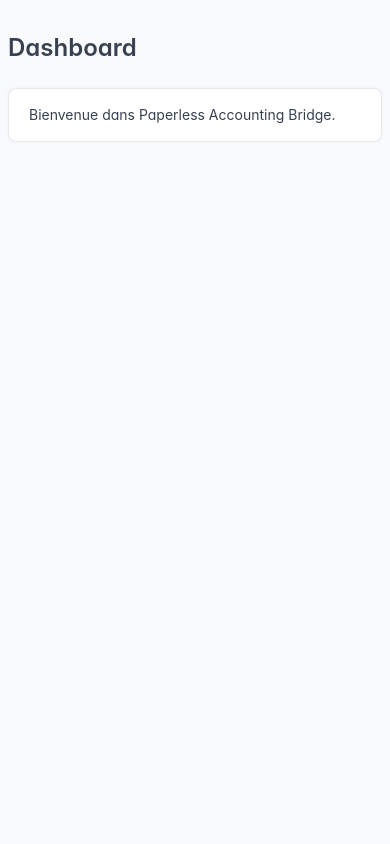
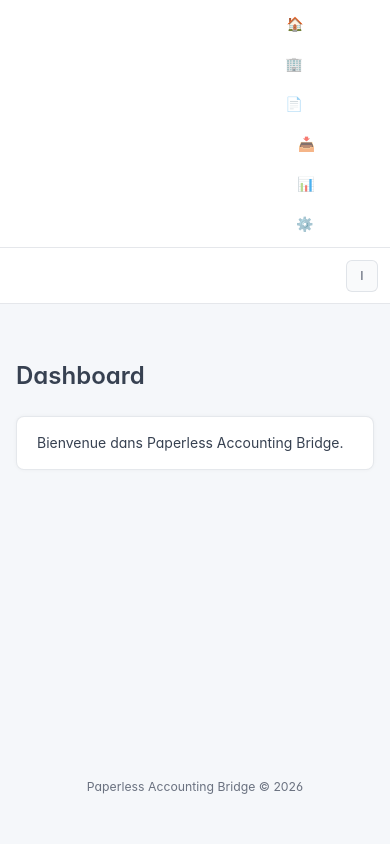
Before and after one commit to imad74/paperless-accounting-bridge, a Django app: page / in a window 390 px wide. Run offline with Django 5.2, Linux system fonts and the light colour scheme; some libraries are stand-ins or nearby versions.

Commit message:
Application shell with Tabler layout

```diff
--- a/backend/templates/base.html
+++ b/backend/templates/base.html
@@ -1,22 +1,46 @@
 {% load static %}
 <!doctype html>
 <html lang="fr">
+
 <head>
     <meta charset="utf-8">
     <meta name="viewport" content="width=device-width, initial-scale=1">
 
     <title>{% block title %}Paperless Accounting Bridge{% endblock %}</title>
 
-    <link rel="stylesheet"
-          href="{% static 'vendor/tabler/css/tabler.min.css' %}">
+    <link rel="stylesheet" href="{% static 'vendor/tabler/css/tabler.min.css' %}">
+    <link rel="stylesheet" href="{% static 'css/pab.css' %}">
 </head>
 
 <body>
 
-{% block body %}
-{% endblock %}
+<div class="page">
+
+    {% include "includes/sidebar.html" %}
+
+    <div class="page-wrapper">
+
+        {% include "includes/navbar.html" %}
+
+        <div class="page-body">
+            <div class="container-xl">
+
+                {% include "includes/messages.html" %}
+
+                {% block body %}
+                {% endblock %}
+
+            </div>
+        </div>
+
+        {% include "includes/footer.html" %}
+
+    </div>
+
+</div>
 
 <script src="{% static 'vendor/tabler/js/tabler.min.js' %}"></script>
+<script src="{% static 'js/pab.js' %}"></script>
 
 </body>
 </html>
--- a/backend/templates/footer.html
+++ /dev/null
@@ -1,5 +0,0 @@
-<footer class="text-center text-muted py-3">
-
-    Paperless Accounting Bridge © 2026
-
-</footer>
--- /dev/null
+++ b/backend/templates/includes/footer.html
@@ -0,0 +1,7 @@
+<footer class="footer footer-transparent mt-auto">
+    <div class="container-xl text-center py-3">
+        <small class="text-secondary">
+            Paperless Accounting Bridge © 2026
+        </small>
+    </div>
+</footer>
--- /dev/null
+++ b/backend/templates/includes/messages.html
@@ -0,0 +1,7 @@
+{% if messages %}
+    {% for message in messages %}
+        <div class="alert alert-{{ message.tags }} mt-3">
+            {{ message }}
+        </div>
+    {% endfor %}
+{% endif %}
--- /dev/null
+++ b/backend/templates/includes/navbar.html
@@ -0,0 +1,45 @@
+<header class="navbar navbar-expand-md d-print-none">
+    <div class="container-xl">
+
+        <div class="navbar-nav flex-row ms-auto">
+
+            <div class="nav-item dropdown">
+                <a href="#" class="nav-link d-flex lh-1 text-reset" data-bs-toggle="dropdown">
+
+                    <span class="avatar avatar-sm">
+                        I
+                    </span>
+
+                    <div class="d-none d-xl-block ps-2">
+                        <div>Imad</div>
+                        <div class="mt-1 small text-secondary">
+                            Administrator
+                        </div>
+                    </div>
+
+                </a>
+
+                <div class="dropdown-menu dropdown-menu-end dropdown-menu-arrow">
+
+                    <a href="#" class="dropdown-item">
+                        Mon profil
+                    </a>
+
+                    <a href="/admin/" class="dropdown-item">
+                        Administration
+                    </a>
+
+                    <div class="dropdown-divider"></div>
+
+                    <a href="#" class="dropdown-item">
+                        Déconnexion
+                    </a>
+
+                </div>
+
+            </div>
+
+        </div>
+
+    </div>
+</header>
--- /dev/null
+++ b/backend/templates/includes/sidebar.html
@@ -0,0 +1,61 @@
+<aside class="navbar navbar-vertical navbar-expand-lg navbar-dark">
+    <div class="container-fluid">
+
+        <h1 class="navbar-brand text-white mt-3 mb-4">
+            PAB
+        </h1>
+
+        <div class="navbar-nav">
+
+            <div class="nav-item">
+                <a class="nav-link active" href="/">
+                    <span class="nav-link-title">
+                        🏠 Dashboard
+                    </span>
+                </a>
+            </div>
+
+            <div class="nav-item">
+                <a class="nav-link" href="#">
+                    <span class="nav-link-title">
+                        🏢 Companies
+                    </span>
+                </a>
+            </div>
+
+            <div class="nav-item">
+                <a class="nav-link" href="#">
+                    <span class="nav-link-title">
+                        📄 Documents
+                    </span>
+                </a>
+            </div>
+
+            <div class="nav-item">
+                <a class="nav-link" href="#">
+                    <span class="nav-link-title">
+                        📥 Imports
+                    </span>
+                </a>
+            </div>
+
+            <div class="nav-item">
+                <a class="nav-link" href="#">
+                    <span class="nav-link-title">
+                        📊 Reports
+                    </span>
+                </a>
+            </div>
+
+            <div class="nav-item">
+                <a class="nav-link" href="#">
+                    <span class="nav-link-title">
+                        ⚙️ Settings
+                    </span>
+                </a>
+            </div>
+
+        </div>
+
+    </div>
+</aside>
```
Also changed, not shown: backend/templates/messages.html (deleted, +0 -13 lines), backend/templates/navbar.html (deleted, +0 -15 lines), backend/templates/sidebar.html (deleted, +0 -47 lines), backend/static/css/pab.css (renamed from backend/templates/pab.css), backend/static/js/pab.js (renamed from backend/templates/pab.js).
